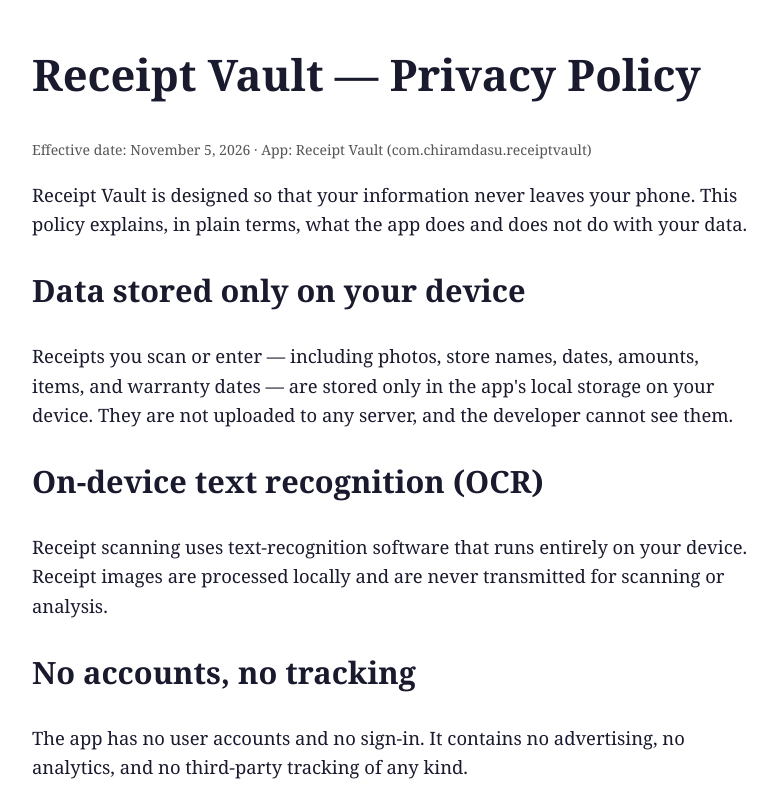
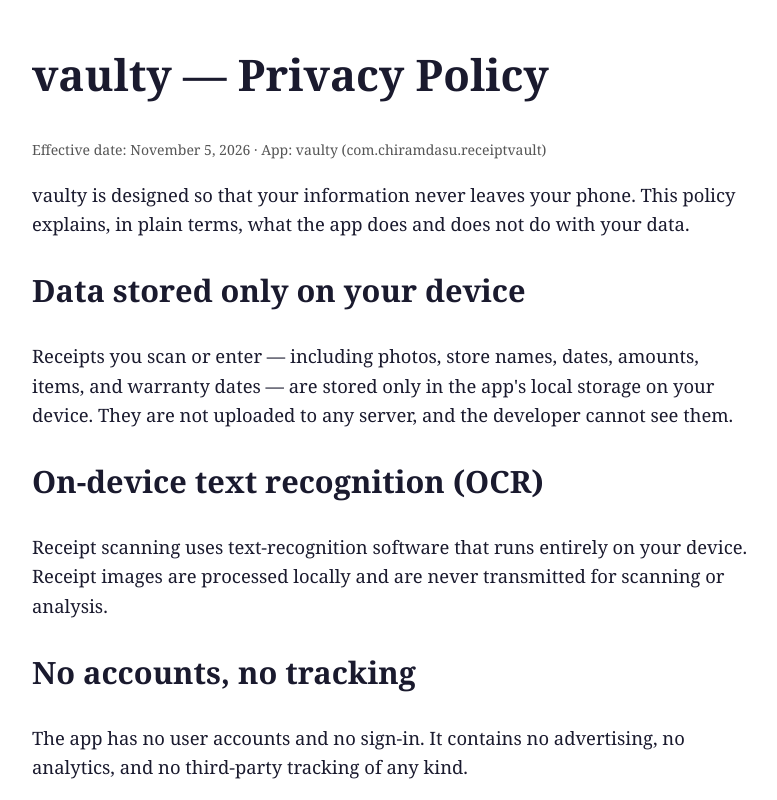
Before and after one commit to chiramdasu/chiramdasu.github.io, a plain HTML site: page privacy.html in a window 1280 px wide. Shown: the top 800 px of the page, without its empty margins (248-1025 px from the left). Drawn offline with Linux system fonts and the light colour scheme.

Commit message:
Privacy policy: app name is now vaulty

```diff
--- a/privacy.html
+++ b/privacy.html
@@ -3,7 +3,7 @@
 <head>
 <meta charset="utf-8">
 <meta name="viewport" content="width=device-width, initial-scale=1">
-<title>Receipt Vault — Privacy Policy</title>
+<title>vaulty — Privacy Policy</title>
 <style>
   body { font-family: Georgia, 'Times New Roman', serif; max-width: 720px; margin: 40px auto; padding: 0 20px; color: #1a1a2e; line-height: 1.6; }
   h1 { font-size: 26px; } h2 { font-size: 19px; margin-top: 28px; }
@@ -17,10 +17,10 @@ h3{font-size:clamp(17px,1.6vw,22px)}
 </style>
 </head>
 <body>
-<h1>Receipt Vault — Privacy Policy</h1>
-<p class="meta">Effective date: November 5, 2026 · App: Receipt Vault (com.chiramdasu.receiptvault)</p>
+<h1>vaulty — Privacy Policy</h1>
+<p class="meta">Effective date: November 5, 2026 · App: vaulty (com.chiramdasu.receiptvault)</p>
 
-<p>Receipt Vault is designed so that your information never leaves your phone. This policy explains, in plain terms, what the app does and does not do with your data.</p>
+<p>vaulty is designed so that your information never leaves your phone. This policy explains, in plain terms, what the app does and does not do with your data.</p>
 
 <h2>Data stored only on your device</h2>
 <p>Receipts you scan or enter — including photos, store names, dates, amounts, items, and warranty dates — are stored only in the app's local storage on your device. They are not uploaded to any server, and the developer cannot see them.</p>
```
